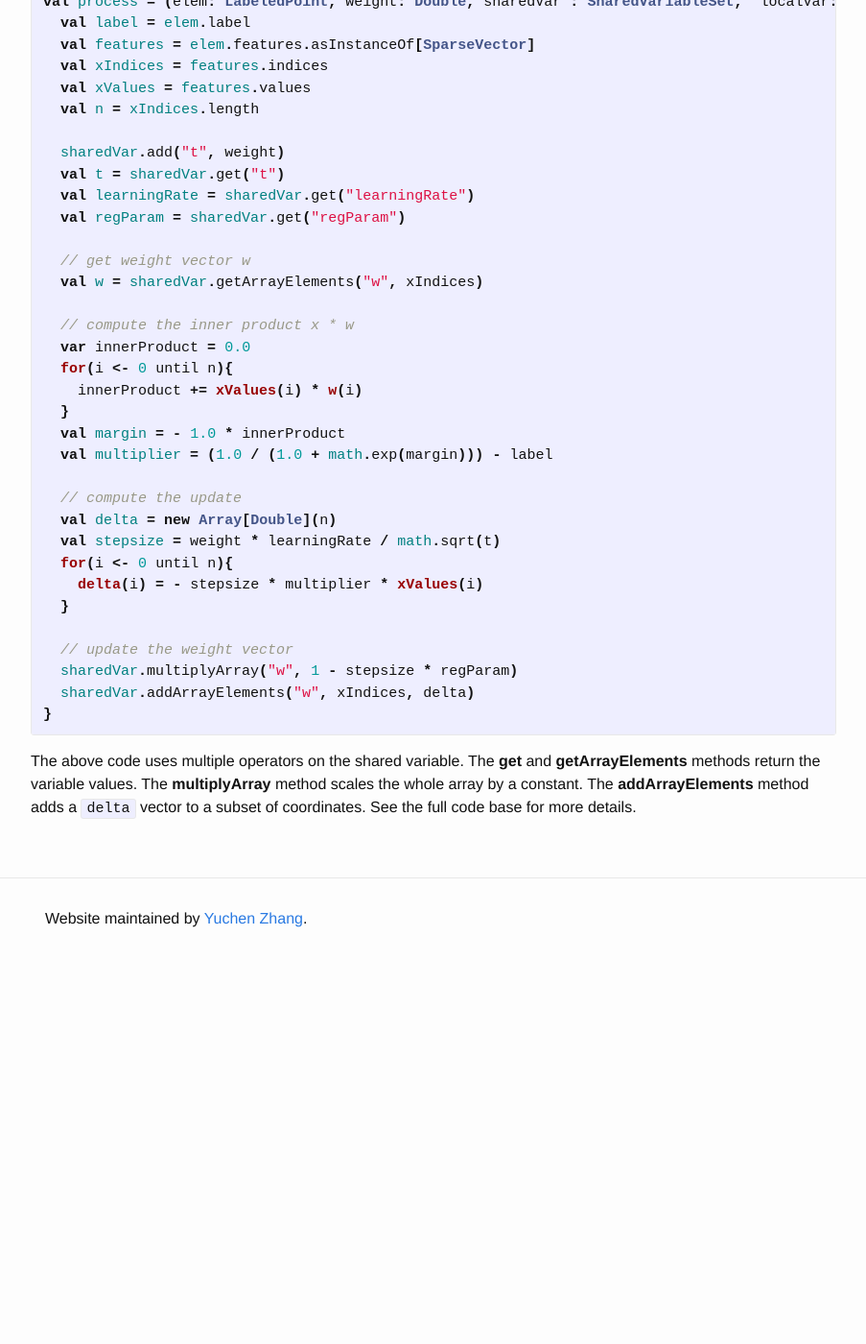
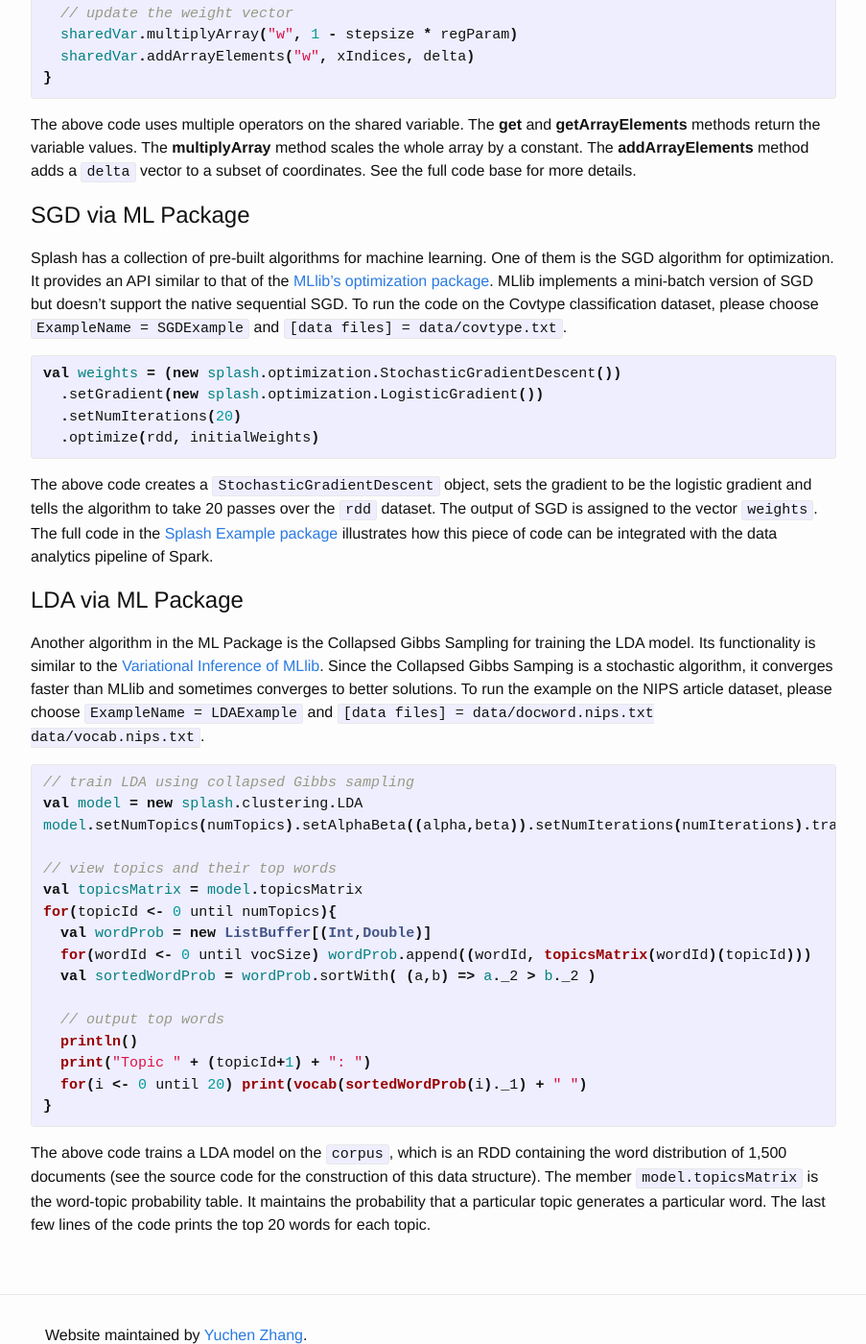
Before and after one commit to zhangyuc/splash, a Jekyll site: the page built from example.md, in a window 1280 px wide and 1400 px high, scrolled down 2283 px. Shown: the whole window at 96% size, without its empty margins (188-1091 px from the left). Built offline with Jekyll 4.4.1, drawn with Linux system fonts in a browser that asks for light colours; before the commit the page ends 3312 px from its top, so only the background shows below that; some of the changed text lies outside the part shown.

Commit message:
website for v0.2.0

```diff
--- a/example.md
+++ b/example.md
@@ -17,10 +17,10 @@ This generates a jar file at `./target/scala-2.10/splashexample.jar`. To run the
 YOUR_SPARK_HOME/bin/spark-submit --class ExampleName \
   --driver-memory 4G \
   --jars lib/splash-0.1.0.jar target/scala-2.10/splashexample.jar \
-  data/covtype.txt > output.txt
+  [data files] > output.txt
 {% endhighlight %}
 
-Here, **YOUR_SPARK_HOME** should be replaced by the directory that Spark is installed; **ExampleName** should be replaced by `DocumentStatistics`, `SplashOptimization` or `LogisticRegression`, depending on the example you want to run. The file `splash-0.1.0.jar` is the Splash library and `splashexample.jar` is the compiled code to be executed. The argument `data/covtype.txt` stands for the location of the data file. The result is written to `output.txt`.
+Here, **YOUR_SPARK_HOME** should be replaced by the directory that Spark is installed; **ExampleName** should be replaced by the name of the example (see the following sections). The file `splash-0.1.0.jar` is the Splash library and `splashexample.jar` is the compiled code to be executed. The arguments `[data files]` should be replaced by the path of data files (see the following sections). The result is written to `output.txt`.
 
 Here is a list of examples:
 
@@ -29,7 +29,7 @@ Here is a list of examples:
 
 # Document Statistics
 
-The Document Statistics example computes the word statistics of a document. The data processing function reads a weighted `line` from the document to update the number of `lines`, `words` and `characters` through a shared variable `sharedVar`. The `weight` argument tells the algorithm that this line appears `weight` times in the current observation.
+The Document Statistics example computes the word statistics of a document. Please choose  `ExampleName = DocumentStatistics` and `[data files] = data/covtype.txt`. The processing function reads a weighted `line` from the document to update the number of `lines`, `words` and `characters` through a shared variable `sharedVar`. The `weight` argument tells the algorithm that this line appears `weight` times in the current observation.
 
 {% highlight scala %}
 import org.apache.spark.{SparkConf,SparkContext}
@@ -55,29 +55,9 @@ object DocumentStatistics {
 {% endhighlight %}
 
 
-# Splash Optimization
-
-Splash has a collection of pre-built algorithms for machine learning. One of them is the SGD algorithm for optimization. It provides an API similar to that of the [MLlib's optimization package](https://spark.apache.org/docs/latest/mllib-optimization.html). MLlib implements a mini-batch version of SGD but doesn't support the native sequential SGD.
-
-{% highlight scala %}
-val weights = (new splash.optimization.StochasticGradientDescent())
-  .setGradient(new splash.optimization.LogisticGradient())
-  .setNumIterations(20)
-  .optimize(rdd, initialWeights)
-{% endhighlight %}
-
-The above code creates a `StochasticGradientDescent` object, sets the gradient to be the logistic gradient and tells the algorithm to take 20 passes over the `rdd` dataset. The output of SGD is assigned to the vector `weights`. The full code in the [Splash Example package](https://github.com/zhangyuc/splash/blob/master/examples/SplashExample.tar.gz?raw=true) illustrates how this piece of code can be integrated with the data analytics pipeline of Spark.
-
-On the [mnist8m dataset](http://www.csie.ntu.edu.tw/~cjlin/libsvmtools/datasets/multiclass.html#mnist8m) (digit recognition, data size = 20GB), Splash's SGD is 25x faster than [MLlib's L-BFGS](https://spark.apache.org/docs/latest/mllib-optimization.html#l-bfgs) and 75x faster than [MLlib's mini-batch SGD (with manually tuned mini-batch size)](https://spark.apache.org/docs/latest/mllib-optimization.html#gradient-descent-and-stochastic-gradient-descent) for achieving the same logistic loss. All algorithms run on a 64-core cluster.
-
-<p align="center">
-<img src="https://raw.githubusercontent.com/zhangyuc/splash/master/images/compare-with-lbfgs.png" width="350">
-</p>
-
-
 # SGD for Logistic Regression
 
-We also provide a bare-hands Logistic Regression implementation using the Splash programming interface. This gives you a concrete idea of how the data processing function can be implemented:
+We provide a bare-hands Logistic Regression implementation using the Splash programming interface. This gives you a concrete idea of how the data processing function can be implemented. To run the code on the Covtype classification dataset, please choose  `ExampleName = LogisticRegression` and `[data files] = data/covtype.txt`.
 
 {% highlight scala %}
 val process = (elem: LabeledPoint, weight: Double, sharedVar : SharedVariableSet,  localVar: LocalVariableSet) => {
@@ -118,3 +98,41 @@ val process = (elem: LabeledPoint, weight: Double, sharedVar : SharedVariableSet
 {% endhighlight %}
 
 The above code uses multiple operators on the shared variable. The **get** and **getArrayElements** methods return the variable values. The **multiplyArray** method scales the whole array by a constant. The **addArrayElements** method adds a `delta` vector to a subset of coordinates. See the full code base for more details.
+
+# SGD via ML Package
+
+Splash has a collection of pre-built algorithms for machine learning. One of them is the SGD algorithm for optimization. It provides an API similar to that of the [MLlib's optimization package](https://spark.apache.org/docs/latest/mllib-optimization.html). MLlib implements a mini-batch version of SGD but doesn't support the native sequential SGD. To run the code on the Covtype classification dataset, please choose  `ExampleName = SGDExample` and `[data files] = data/covtype.txt`.
+
+{% highlight scala %}
+val weights = (new splash.optimization.StochasticGradientDescent())
+  .setGradient(new splash.optimization.LogisticGradient())
+  .setNumIterations(20)
+  .optimize(rdd, initialWeights)
+{% endhighlight %}
+
+The above code creates a `StochasticGradientDescent` object, sets the gradient to be the logistic gradient and tells the algorithm to take 20 passes over the `rdd` dataset. The output of SGD is assigned to the vector `weights`. The full code in the [Splash Example package](https://github.com/zhangyuc/splash/blob/master/examples/SplashExample.tar.gz?raw=true) illustrates how this piece of code can be integrated with the data analytics pipeline of Spark.
+
+# LDA via ML Package
+
+Another algorithm in the ML Package is the Collapsed Gibbs Sampling for training the LDA model. Its functionality is similar to the [Variational Inference of MLlib](http://spark.apache.org/docs/latest/mllib-clustering.html#latent-dirichlet-allocation-lda). Since the Collapsed Gibbs Samping is a stochastic algorithm, it converges faster than MLlib and sometimes converges to better solutions. To run the example on the NIPS article dataset, please choose  `ExampleName = LDAExample` and `[data files] = data/docword.nips.txt data/vocab.nips.txt`.
+
+{% highlight scala %}
+// train LDA using collapsed Gibbs sampling
+val model = new splash.clustering.LDA
+model.setNumTopics(numTopics).setAlphaBeta((alpha,beta)).setNumIterations(numIterations).train(corpus)
+
+// view topics and their top words
+val topicsMatrix = model.topicsMatrix
+for(topicId <- 0 until numTopics){
+  val wordProb = new ListBuffer[(Int,Double)]
+  for(wordId <- 0 until vocSize) wordProb.append((wordId, topicsMatrix(wordId)(topicId)))
+  val sortedWordProb = wordProb.sortWith( (a,b) => a._2 > b._2 )
+
+  // output top words
+  println()
+  print("Topic " + (topicId+1) + ": ")
+  for(i <- 0 until 20) print(vocab(sortedWordProb(i)._1) + " ")
+}
+{% endhighlight %}
+
+The above code trains a LDA model on the `corpus`, which is an RDD containing the word distribution of 1,500 documents (see the source code for the construction of this data structure). The member `model.topicsMatrix` is the word-topic probability table. It maintains the probability that a particular topic generates a particular word. The last few lines of the code prints the top 20 words for each topic.
--- a/package.md
+++ b/package.md
@@ -65,13 +63,51 @@ You can set the following parameters:
 
 <br>
 
-# Collapsed Gibbs Sampling for LDA
+# Collaborative Filtering for Personalized Recommendation
 
-The **splash.sampling** package implements the Collapsed Gibbs Sampling algorithm for fitting the [Latent Dirichlet Allocation (LDA)](http://en.wikipedia.org/wiki/Latent_Dirichlet_allocation) model. To use this package, the dataset should be an instance of `RDD[(docId, wordToken)]`. The `docId` is the ID of the document, the `wordToken` represents a word token in the document. It takes the form
+The **splash.recommendation** package implements the stochastic collaborative filtering algroithm for personalized implementation. The algorithm can be significantly faster than [MLlib's batch implementation](http://spark.apache.org/docs/latest/mllib-collaborative-filtering.html). To use the package, the dataset should be an instance of `RDD[UserRating]`. The `UserRating` takes the form:
 
 {% highlight scala %}
 
-class WordToken(initWordId : Int, initWordCount : Int, initTopicId : Int) extends Serializable {
+class UserRating(initUser : Int, initRatings : Array[(Int,Double)]) extends Serializable{
+  var userId = initUser
+  var ratings : Array[(Int,Double)] = initRatings
+}
+
+{% endhighlight %}
+
+In the `UserRating` data structure, `userId` is the ID of the user. The array `ratings` is a list of item-rating pairs. To train a personalized recommendation model, run the code:
+
+{% highlight scala %}
+
+val matrixFactorizationModel = (new splash.recommendation.CollaborativeFiltering())
+  .setRank(10)
+  .setRegParam(0.02)
+  .setNumIterations(20)
+  .setStepSize(0.1)
+  .train(ratings)
+
+{% endhighlight %}
+
+The method `train` returns a [MatrixFactorizationModel](https://spark.apache.org/docs/1.5.1/api/java/org/apache/spark/mllib/recommendation/MatrixFactorizationModel.html) object. Given this object, the user can make future recommendations. You can set the following parameters:
+
+- **rank**: the algorithm approximates the user-rating matrix by a low-rank matrix whose rank is given by `rank`.
+- **regParam**: the L2-regularization parameter for matrix factorization.
+- **numIterations**: the number of rounds that the algorithm runs and synchronizes.
+- **stepSize**: a scalar value denoting the stepsize of the stochastic algorithm.
+- **dataPerIteration**: the proportion of local data processed in each iteration. The default value is `1.0`. By choosing a smaller proportion, the algorithm will synchronize more frequently or terminate more quickly.
+- **maxThreadNum**: the maximum number of threads to run. The default value is equal to the number of Parametrized RDD partitions.
+- **autoThread**: if the value is `true`, then the number of parallel threads will be chosen automatically by the system but is always bounded by **maxThreadNum**. Otherwise, the number of parallel threads will be equal to **maxThreadNum**.
+
+<br>
+
+# Collapsed Gibbs Sampling for Topic Modelling
+
+The **splash.clustering** package implements the Collapsed Gibbs Sampling algorithm for fitting the [Latent Dirichlet Allocation (LDA)](http://en.wikipedia.org/wiki/Latent_Dirichlet_allocation) model. To use the package, the dataset should be an instance of `RDD[(docId, Array[wordToken])]`. The `docId` is the ID of the document, the `wordToken` represents a word token in the document. It takes the form:
+
+{% highlight scala %}
+
+class WordToken(initWordId : Int, initWordCount : Int, initTopicId : Array[Int]) extends Serializable {
   var wordId = initWordId
   var wordCount = initWordCount
   var topicId = initTopicId
@@ -79,21 +115,17 @@ class WordToken(initWordId : Int, initWordCount : Int, initTopicId : Int) extend
 
 {% endhighlight %}
 
-`docId`, `wordId` and `topicId` should be integers starting from zero. The Collapsed Gibbs Sampling algorithm resamples the `topicId` for each word. Call the `sample` method to start running the algorithm:
+In the `WordToken` data structure, `wordId` is the ID of the word. `wordCount` is the frequency of this word in the document. `topicId` is a list of topics that are assigned to this word. If the model has never been trained, these topics should be assigned by random indices. Otherwise the topics might be initialized by an earlier training result. Then call the `train` method to start running the algorithm:
 
 {% highlight scala %}
 
-import splash.sampling._
-
-val corpusWithNewTopics = (new CollapsedGibbsSamplingForLDA)
-  .setNumTopics(100)
-  .setAlphaBeta((0.1,0.01))
-  .setNumIterations(100)
-  .sample(corpusWithOldTopics)
+val model = new splash.clustering.LDA()
+val corpusWithNewTopics = model.setNumTopics(100).setAlphaBeta((0.1,0.01)).setNumIterations(100).train(corpusWithOldTopics)
+val topicsMatrix = model.topicsMatrix
 
 {% endhighlight %}
 
-The `sample` method returns an `RDD[(docId, wordToken)]` object in which the topic of each word token has been resampled. You can set the following parameters:
+The `train` method returns an `RDD[(docId, Array[wordToken])]` object in which the topic of each word token has been resampled. The member `model.topicsMatrix` is the word-topic probability table. It maintains the probability that a particular topic generates a particular word. See the [LDA Example]({{site.baseurl}}/example/#lda-via-ml-package) for more details. You can set the following parameters:
 
 - **numIterations**: the number of times that Collapsed Gibbs Sampling goes through the dataset.
 - **numTopics**: the number of topics of the LDA model.
--- a/quickstart.md
+++ b/quickstart.md
@@ -11,8 +11,8 @@ We provide a quick guide to developing stochastic algorithms via Splash. After r
 
 To install Splash, you need to:
 
-1. Download and install [Scala](http://www.scala-lang.org/index.html), [sbt](http://www.scala-sbt.org/index.html) and [Apache Spark](https://spark.apache.org/).
-2. Download the [Splash jar file](https://github.com/zhangyuc/splash/blob/master/target/scala-2.10/splash-0.1.0.jar?raw=true) and put it in your project classpath.
+1. Download and install the latest version of [Scala](http://www.scala-lang.org/index.html), [sbt](http://www.scala-sbt.org/index.html) and [Apache Spark](https://spark.apache.org/).
+2. Download the [Splash jar file](https://github.com/zhangyuc/splash/blob/master/target/scala-2.10/splash-0.2.0.jar?raw=true) and put it in your project classpath.
 3. Make the Splash jar file as a dependency when [submitting Spark jobs](http://spark.apache.org/docs/latest/submitting-applications.html).
 
 For step 2-3, see how to compile and submit these [examples]({{site.baseurl}}/example/).
```
Also changed, not shown: other parts of example.md (+1 -1 lines), other parts of package.md (+1 -3 lines), about.md (+1 -1 lines).
